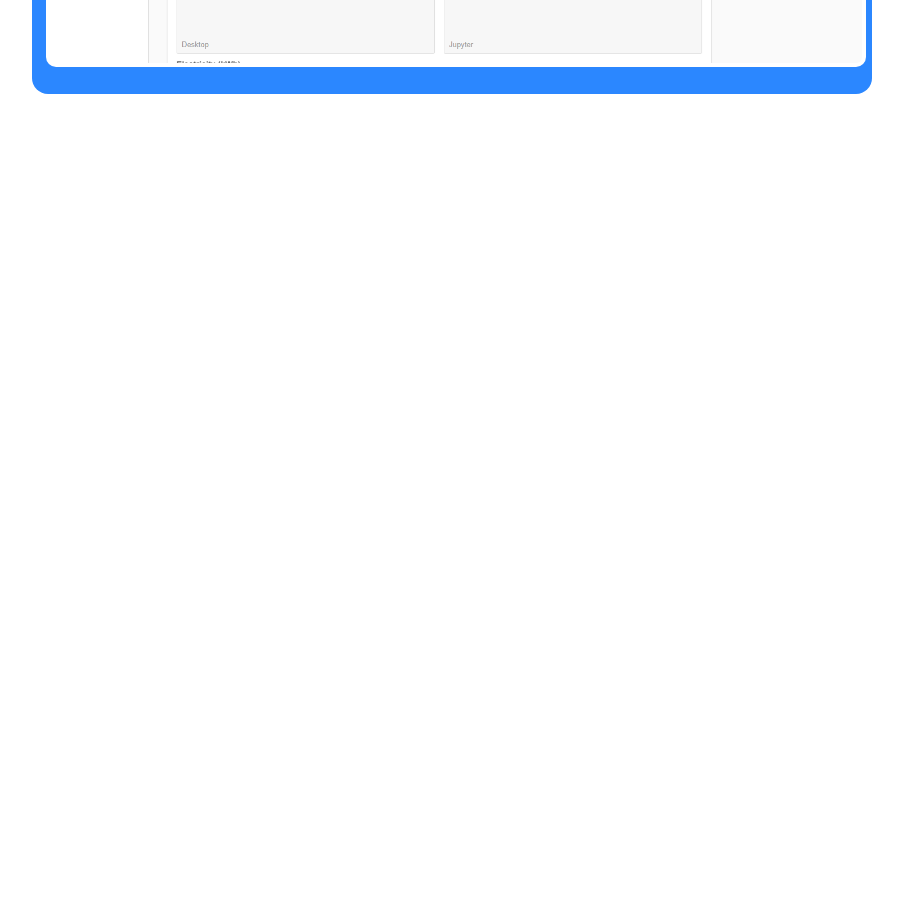
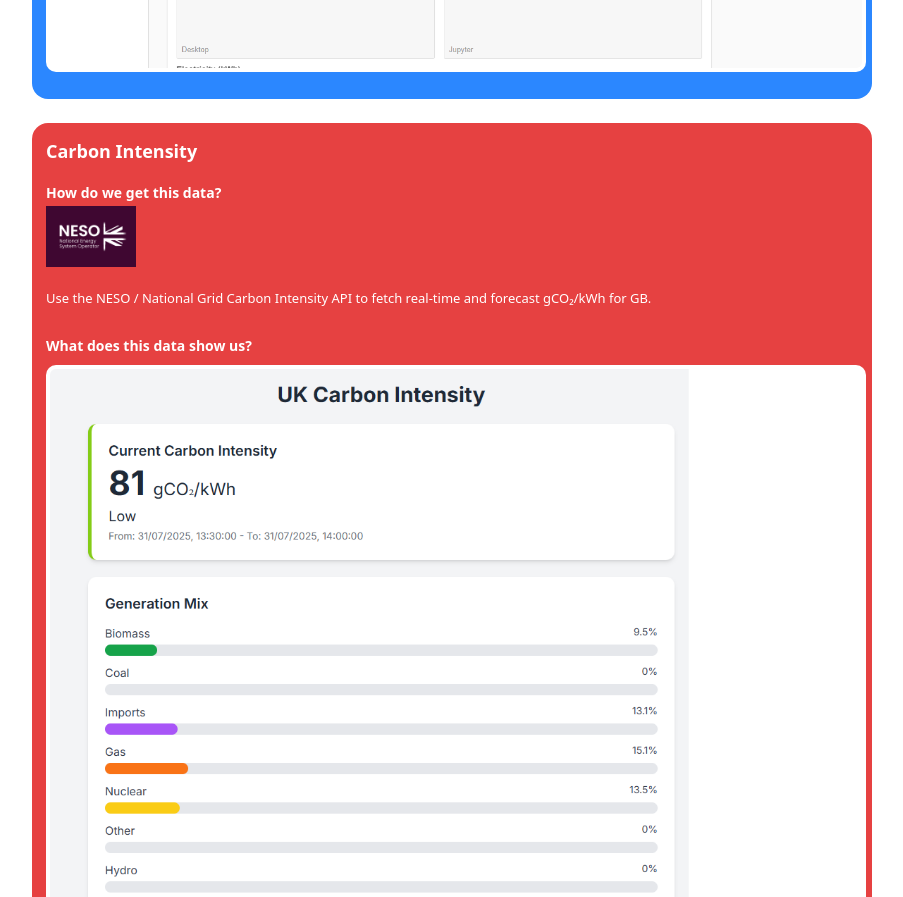
Before and after one commit to prodmodfour/ciuk_2025_poster, a Nuxt app in the folder src/: page / in a window 1280 px wide. Shown: the part 1900-2797 px from the top of the page, without its empty margins (188-1091 px from the left). Before the commit the page ends 1994 px from the top, so only its background shows below. Built offline with nearby package versions, Linux system fonts and the light colour scheme.

Commit message:
feat: add detailed Carbon Intensity and Carbon Footprint segments with visuals and explanations

```diff
--- a/src/app/app.vue
+++ b/src/app/app.vue
@@ -74,9 +74,73 @@
       class="segment-image"
     />
     <!-- add 1–2 bullets about workspace tracker & upfront costing -->
+    </section>
+  </article>
+
+  <!-- Carbon Intensity Segment Content -->
+  <article class="segment segment-intensity">
+  <h2>Carbon Intensity</h2>
+
+  <section>
+    <h3>How do we get this data?</h3>
+    <img
+      src="/images/carbon_intensity_api_logo.png"
+      alt="Carbon Intensity API"
+      class="inline-logo-img"
+    />
+    <p>Use the NESO / National Grid Carbon Intensity API to fetch real-time and forecast gCO₂/kWh for GB.</p>
+    <!-- condense your paragraph into 2–3 bullets -->
+  </section>
+
+  <section>
+    <h3>What does this data show us?</h3>
+    <img
+      src="/images/generation_mix.png"
+      alt="Generation mix"
+      class="segment-image"
+    />
+    <p>The generation mix (wind, solar, gas, etc.) that determines how clean the grid is at each moment.</p>
+  </section>
+
+  <section>
+    <h3>How can we reduce footprint?</h3>
+    <img
+      src="/images/carbon_intensity_forecast.png"
+      alt="Carbon intensity forecast chart"
+      class="segment-image"
+    />
+    <p>Time-shift flexible workloads into the greenest hours shown by the forecast.</p>
+    </section>
+  </article>
+
+  <!-- Carbon Footprint Segment Content -->
+<article class="segment segment-footprint">
+  <h2>Carbon Footprint</h2>
+
+  <section>
+    <h3>Potential impact</h3>
+    <p>The GitHub-style heatmap shows daily carbon footprint from Ada workspaces over the year.</p>
+    <!-- you can add 2–3 more short sentences from your spec -->
+  </section>
+
+  <section>
+    <h3>Today’s usage</h3>
+    <img
+      src="/images/actual_github_commit_history_style_carbon_footprint_heatmap.png"
+      alt="Actual carbon footprint heatmap"
+      class="segment-image"
+    />
+  </section>
+
+  <section>
+    <h3>If we reduce idle & right-size machines</h3>
+    <img
+      src="/images/idealised_github_commit_history_style_carbon_footprint_heatmap.png"
+      alt="Idealised carbon footprint heatmap"
+      class="segment-image"
+    />
   </section>
 </article>
-
 
   </main>
 </template>
@@ -179,7 +243,7 @@
   color: #fff;
 }
 
-/* Color coding to direct the eye */
+/* Segment Colour Coding*/
 .segment-electricity { background: #2b87ff; }  /* blue */
 .segment-intensity   { background: #e64141; }  /* red */
 .segment-footprint   { background: #2da863; }  /* green */
@@ -215,4 +279,15 @@
   padding: 4px;
 }
 
+/* Carbon Intensity Segment Styles */
+.inline-logo-img {
+  max-width: 90px;
+  margin-bottom: 4px;
+}
+
+/* General text styles */
+.poster p, .poster li {
+  line-height: 1.4;
+}
+
 </style>
```
